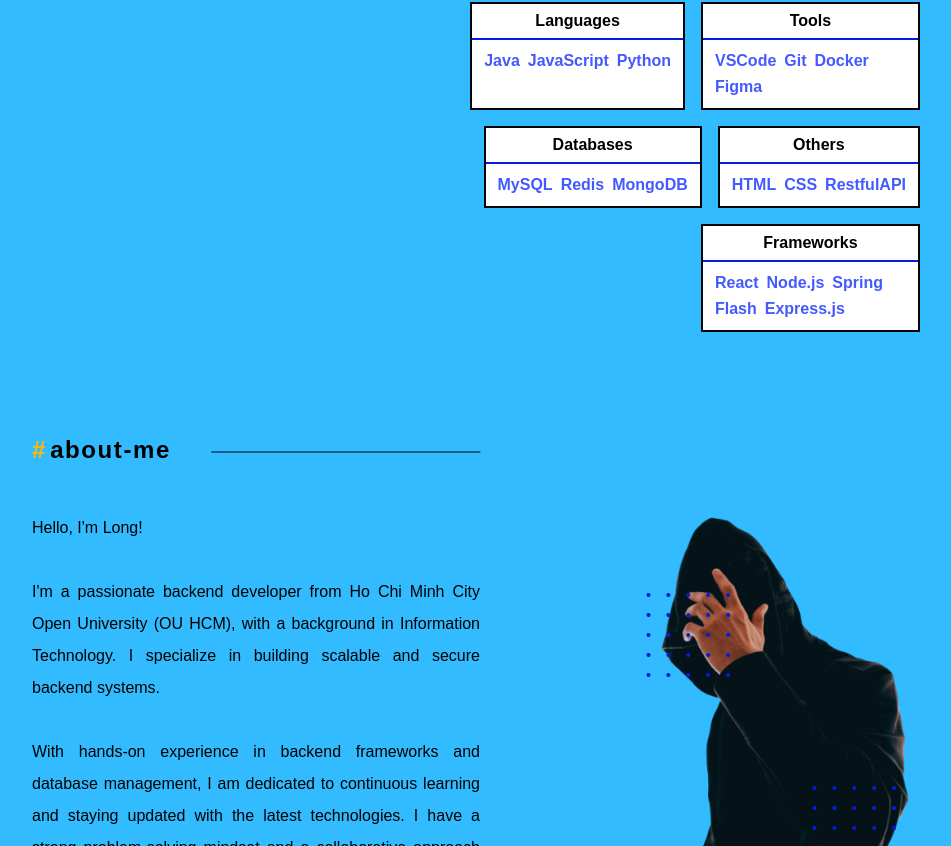
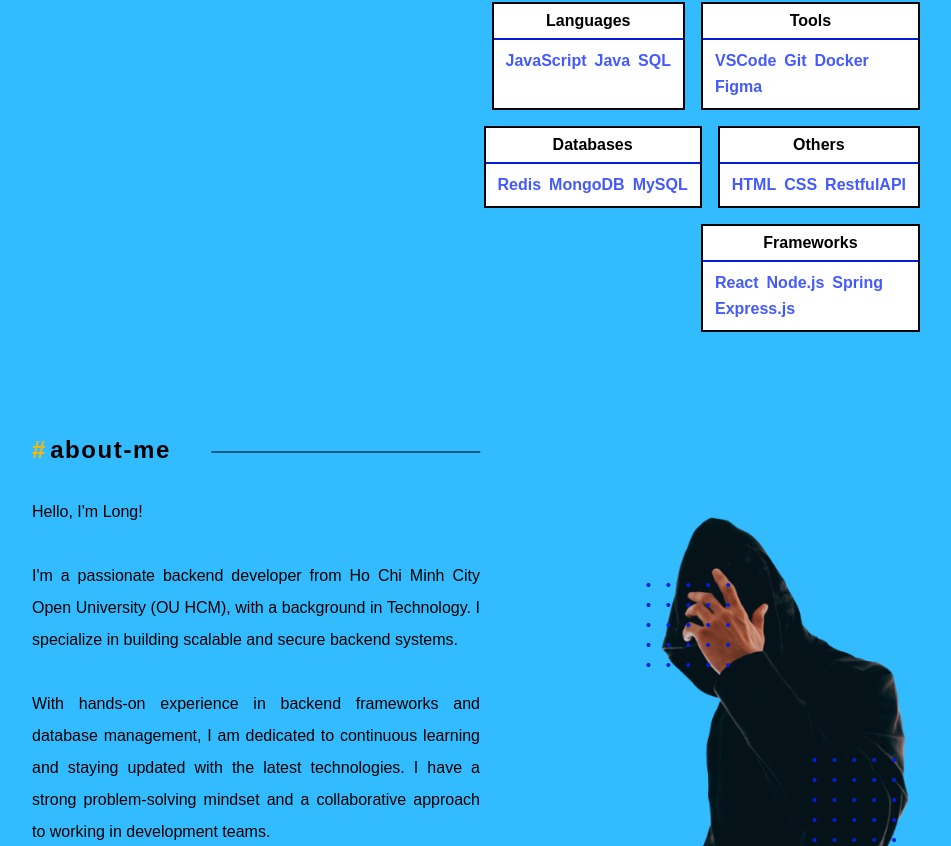
Before and after one commit to DoThanhLong15/portfolio, a React (Create React App) app in the folder front-end/: page / in a window 1280 px wide. Shown: the part 914-1760 px from the top of the page, without its empty margins (160-1111 px from the left). Built offline with nearby package versions, Linux system fonts and the light colour scheme.

Commit message:
refactor to data folder for blogs, projects, about-me

```diff
--- a/front-end/src/components/home/AboutMeSession.js
+++ b/front-end/src/components/home/AboutMeSession.js
@@ -1,3 +1,5 @@
+import data from "./../../data/about-me.json";
+
 import TitleSession from "../others/TitleSession";
 import style from "./style/AboutMeSession.module.css";
 
@@ -8,18 +10,7 @@ const AboutMeSession = () => {
 
       <div className={style.aboutMeSession}>
         <div className={style.descriptionArea}>
-          <div className={style.description}>
-            <p>Hello, I'm Long!</p>
-            <p> I'm a passionate backend developer from Ho Chi Minh
-            City Open University (OU HCM), with a background in Information
-            Technology. I specialize in building scalable and secure backend
-            systems.</p>
-            <p> With hands-on experience in backend frameworks and database
-            management, I am dedicated to continuous learning and staying
-            updated with the latest technologies. I have a strong
-            problem-solving mindset and a collaborative approach to working in
-            development teams.</p>
-          </div>
+          <div className={style.description}>{data.content}</div>
 
           <div className={style.btnReadMore}>Read more</div>
         </div>
--- a/front-end/src/components/home/SkillSession.js
+++ b/front-end/src/components/home/SkillSession.js
@@ -1,32 +1,10 @@
+import data from "./../../data/about-me.json";
+import style from "./style/SkillSession.module.css";
+
+import SkillBox from "../others/SkillBox";
 import TitleSession from "../others/TitleSession";
-import { useState } from "react";
-
-import style from "./style/SkillSession.module.css";
-import SkillBox from "../others/SkillBox";
 
 const SkillSession = () => {
-  const [skillList] = useState([
-    {
-      skillName: "Languages",
-      skillItem: ["Java", "JavaScript", "Python"],
-    },
-    {
-      skillName: "Tools",
-      skillItem: ["VSCode", "Git", "Docker", "Figma"],
-    },
-    {
-      skillName: "Databases",
-      skillItem: ["MySQL", "Redis", "MongoDB"],
-    },
-    {
-      skillName: "Others",
-      skillItem: ["HTML", "CSS", "RestfulAPI"],
-    },
-    {
-      skillName: "Frameworks",
-      skillItem: ["React", "Node.js", "Spring", "Flash", "Express.js"],
-    },
-  ]);
 
   return (
     <>
@@ -35,12 +13,12 @@ const SkillSession = () => {
       <div className={style.skillSession}>
         <div className={style.logoArea}></div>
         <div className={style.skillArea}>
-          {skillList &&
-            skillList.map((skill) => (
+          {data.skills &&
+            data.skills.map((skill, index) => (
               <SkillBox
-                key={skill.skillName}
-                skillName={skill.skillName}
-                itemList={skill.skillItem}
+                key={index}
+                skillName={skill.title}
+                itemList={skill.items}
               />
             ))}
         </div>
--- a/front-end/src/components/home/style/AboutMeSession.module.css
+++ b/front-end/src/components/home/style/AboutMeSession.module.css
@@ -9,9 +9,10 @@
     line-height: 2rem;
 }
 
-.descriptionArea .description p {
+.descriptionArea .description {
     margin-bottom: 2rem;
     text-align: justify;
+    white-space: pre-line;
 }
 
 .btnReadMore {
--- /dev/null
+++ b/front-end/src/data/about-me.json
@@ -0,0 +1,48 @@
+{
+    "pageDescription": "Who I am?",
+    "content": "Hello, I'm Long!\n\nI'm a passionate backend developer from Ho Chi Minh City Open University (OU HCM), with a background in Technology. I specialize in building scalable and secure backend systems.\n\nWith hands-on experience in backend frameworks and database management, I am dedicated to continuous learning and staying updated with the latest technologies. I have a strong problem-solving mindset and a collaborative approach to working in development teams.",
+    "skills": [
+        {
+            "title": "Languages",
+            "items": [
+                "JavaScript",
+                "Java",
+                "SQL"
+            ]
+        },
+        {
+            "title": "Tools",
+            "items": [
+                "VSCode",
+                "Git",
+                "Docker",
+                "Figma"
+            ]
+        },
+        {
+            "title": "Databases",
+            "items": [
+                "Redis",
+                "MongoDB",
+                "MySQL"
+            ]
+        },
+        {
+            "title": "Others",
+            "items": [
+                "HTML",
+                "CSS",
+                "RestfulAPI"
+            ]
+        },
+        {
+            "title": "Frameworks",
+            "items": [
+                "React",
+                "Node.js",
+                "Spring",
+                "Express.js"
+            ]
+        }
+    ]
+}
--- a/front-end/src/pages/blog/BlogListPage.js
+++ b/front-end/src/pages/blog/BlogListPage.js
@@ -1,3 +1,5 @@
+import data from "./../../data/blogs.json";
+
 import { BLOGS_PER_PAGE } from "./../../config/pagination";
 import { useState } from "react";
 
@@ -5,8 +7,6 @@ import { useState } from "react";
 import BlogPaginator from "../../components/blog/BlogPaginator";
 import PageDescription from "../../components/others/PageDescription";
 import TitleSession from "../../components/others/TitleSession";
-
-import data from "./data/data";
 
 const BlogListPage = () => {
   const [description] = useState(data.pageDescription);
--- a/front-end/src/pages/project/ProjectListPage.js
+++ b/front-end/src/pages/project/ProjectListPage.js
@@ -1,4 +1,4 @@
-import data from "./data/data.json";
+import data from "./../../data/projects.json";
 
 import { PROJECTS_PER_PAGE } from "./../../config/pagination";
 import { useState } from "react";
```
Also changed, not shown: front-end/src/data/blogs.json (renamed from front-end/src/pages/blog/data/data.json), front-end/src/data/projects.json (renamed from front-end/src/pages/project/data/data.json).
